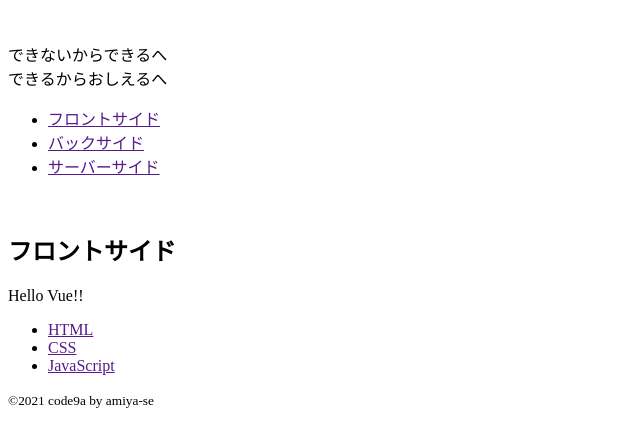
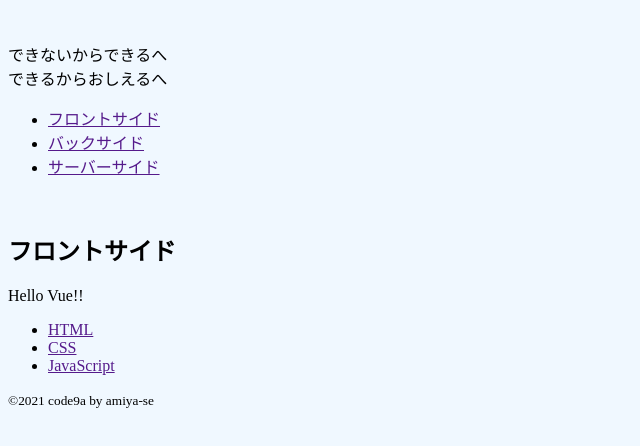
Before and after one commit to amiya-se/amiya-se.github.io, a plain HTML site: page index.html in a window 1280 px wide. Shown: the whole page, without its empty margins (0-640 px from the left). Drawn offline with nearby package versions, Linux system fonts and the light colour scheme.

Commit message:
Initial commit

```diff
--- a/index.html
+++ b/index.html
@@ -4,6 +4,7 @@
 ﻿  <meta charset="UTF-8">
 ﻿  <meta name="viewport" content="width=device-width, initial-scale=1.0">
 ﻿  <meta http-equiv="X-UA-Compatible" content="ie=edge">
+  <link rel="stylesheet" href="./css/common.css">
 ﻿  <title>WEBプログラマの登竜門</title>
   <script src="https://unpkg.com/vue@next"></script>
   <!-- 安定版 -->
```
